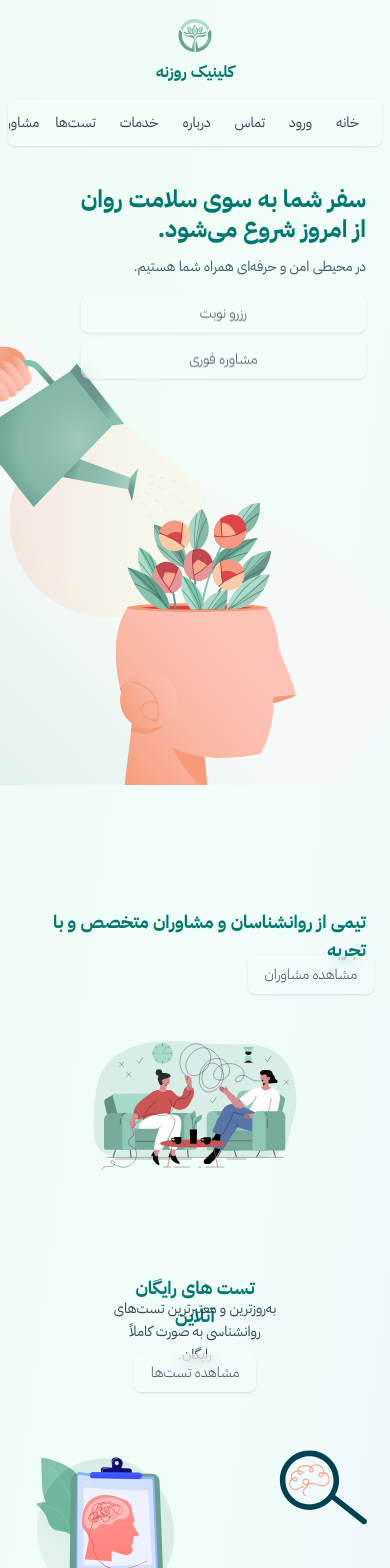
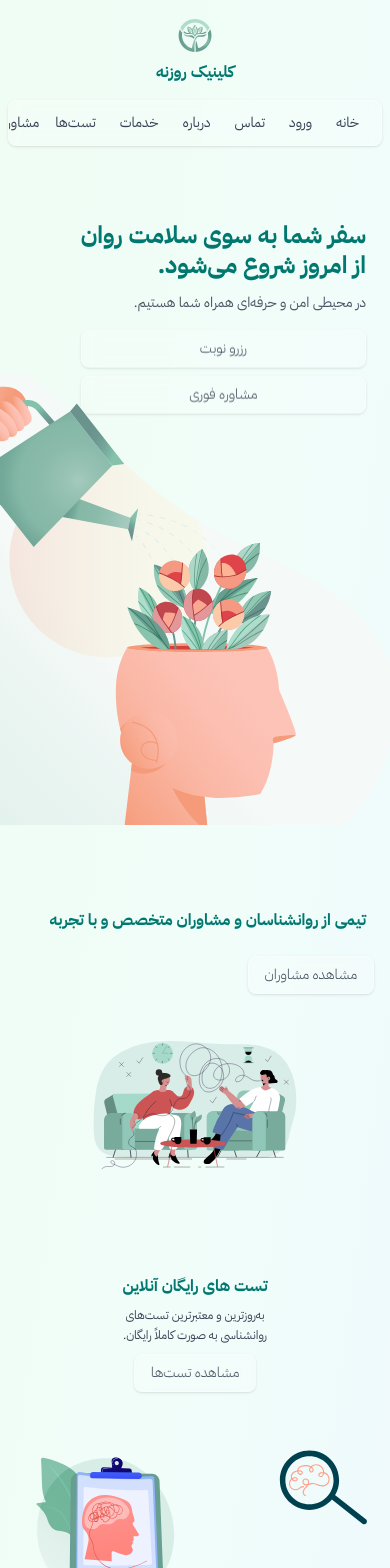
Before and after one commit to amincsx/rozaneh, a Next.js app: page / in a window 390 px wide. Shown: the top 1568 px of the page. Built offline with nearby package versions, Linux system fonts and the light colour scheme.

Commit message:
UI: mobile optimizations - smaller texts and buttons, background visibility for PC/laptop only

```diff
--- a/src/app/page.tsx
+++ b/src/app/page.tsx
@@ -48,11 +48,16 @@ export default function Home() {
         @media (max-width: 767px) {
           .hero-first-section {
             background-size: 250%;
-            background-position: left 30% top 85%;
+            background-position: left 30% top 95%;
           }
         }
         .hero-second-section {
-          background-image: url(/bg%202-01.svg);
+          background-image: none;
+        }
+        @media (min-width: 1024px) {
+          .hero-second-section {
+            background-image: url(/bg%202-01.svg);
+          }
         }
         @media (max-width: 767px) {
           .hero-second-section {
@@ -148,7 +153,7 @@ export default function Home() {
         </nav>
 
         {/* Main Content */}
-        <div dir="rtl" className="absolute top-3/9 md:top-120 right-4 md:right-12 lg:right-20 3xl:right-56 transform -translate-y-1/2 text-right max-w-[calc(100vw-2rem)] md:max-w-lg 2xl:max-w-4xl 3xl:max-w-7xl font-arabic px-2">
+        <div dir="rtl" className="absolute top-3/8 md:top-120 right-4 md:right-12 lg:right-20 3xl:right-56 transform -translate-y-1/2 text-right max-w-[calc(100vw-2rem)] md:max-w-lg 2xl:max-w-4xl 3xl:max-w-7xl font-arabic px-2">
           <h1 className="font-bold text-teal-700 mb-3 md:mb-4 3xl:mb-12 leading-tight text-2xl md:text-4xl 4xl:text-6xl text-right">
             سفر شما به سوی سلامت روان
             <br />
@@ -174,7 +179,7 @@ export default function Home() {
         className="hero-second-section font-sans w-full h-[vh] md:h-screen bg-cover bg-center bg-no-repeat relative overflow-hidden"
       >
         {/* Heading */}
-        <h3 dir="rtl" className="absolute top-16 md:top-32 right-4 md:right-12 lg:right-20 3xl:right-56 text-right font-bold text-teal-700 text-lg md:text-2xl lg:text-3xl font-arabic max-w-[calc(100vw-2rem)] px-2">
+        <h3 dir="rtl" className="absolute top-16 md:top-32 right-4 md:right-12 lg:right-20 3xl:right-56 text-right font-bold text-teal-700 text-base md:text-2xl lg:text-3xl font-arabic max-w-[calc(100vw-2rem)] px-2">
           تیمی از روانشناسان و مشاوران متخصص و با تجربه
         </h3>
 
@@ -200,10 +205,10 @@ export default function Home() {
         className="hero-third-section font-sans w-full h-[40vh] md:h-screen bg-cover bg-center bg-no-repeat relative overflow-hidden"
       >
         {/* Free Online Tests Heading */}
-        <h1 dir="rtl" className="absolute top-0 md:top-1/2 left-1/2 transform -translate-x-1/2 md:translate-x-90 md:translate-y-12 text-center font-bold text-teal-700 text-lg md:text-2xl lg:text-4xl font-arabic px-4 max-w-[90vw] z-10">
+        <h1 dir="rtl" className="absolute top-0 md:top-1/2 left-1/2 transform -translate-x-1/2 md:translate-x-90 md:translate-y-12 text-center font-bold text-teal-700 text-base md:text-2xl lg:text-4xl font-arabic px-4 max-w-[90vw] z-10">
           تست های رایگان آنلاین
         </h1>
-        <p dir="rtl" className="absolute top-6 md:top-1/2 left-1/2 transform -translate-x-1/2 md:translate-x-75 md:translate-y-24 text-center text-gray-700 leading-relaxed font-regular text-sm md:text-base 4xl:text-2xl font-arabic max-w-xs md:max-w-md px-4 z-10">
+        <p dir="rtl" className="absolute top-8 md:top-1/2 left-1/2 transform -translate-x-1/2 md:translate-x-75 md:translate-y-24 text-center text-gray-700 leading-relaxed font-regular text-xs md:text-base 4xl:text-2xl font-arabic max-w-xs md:max-w-md px-4 z-10">
           به‌روزترین و معتبرترین تست‌های روانشناسی به صورت کاملاً رایگان.
         </p>
 
```
